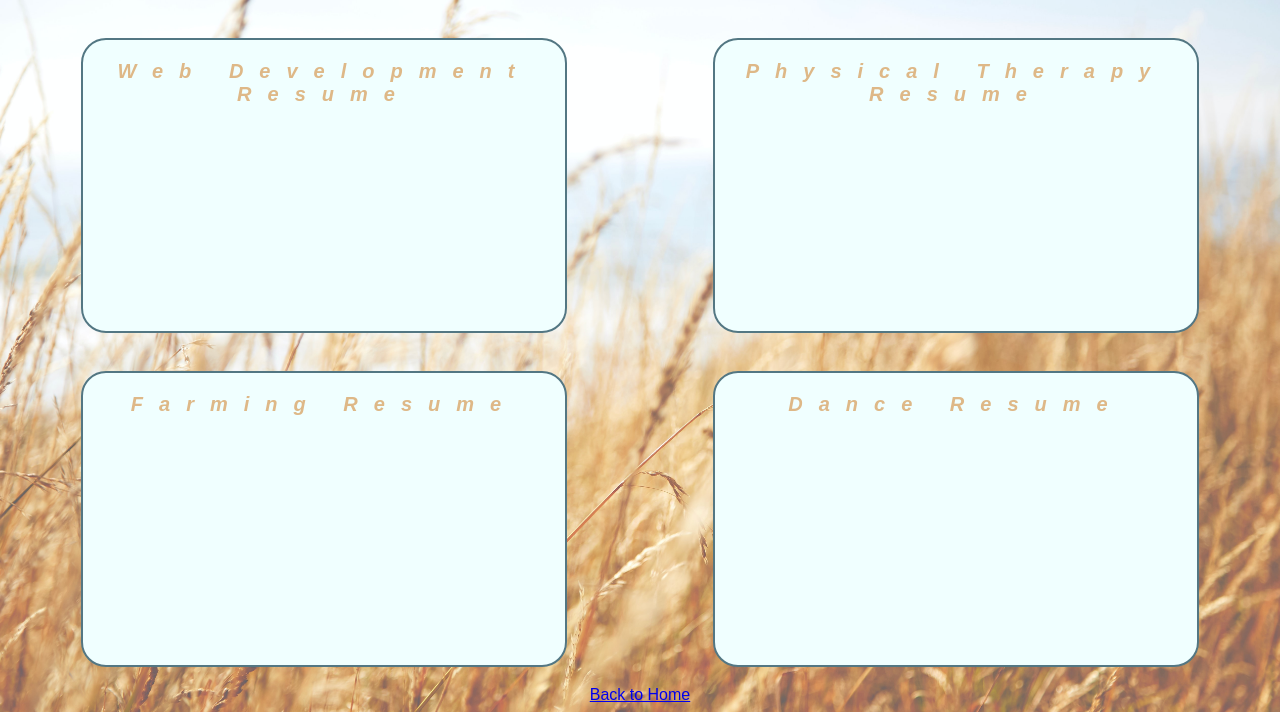
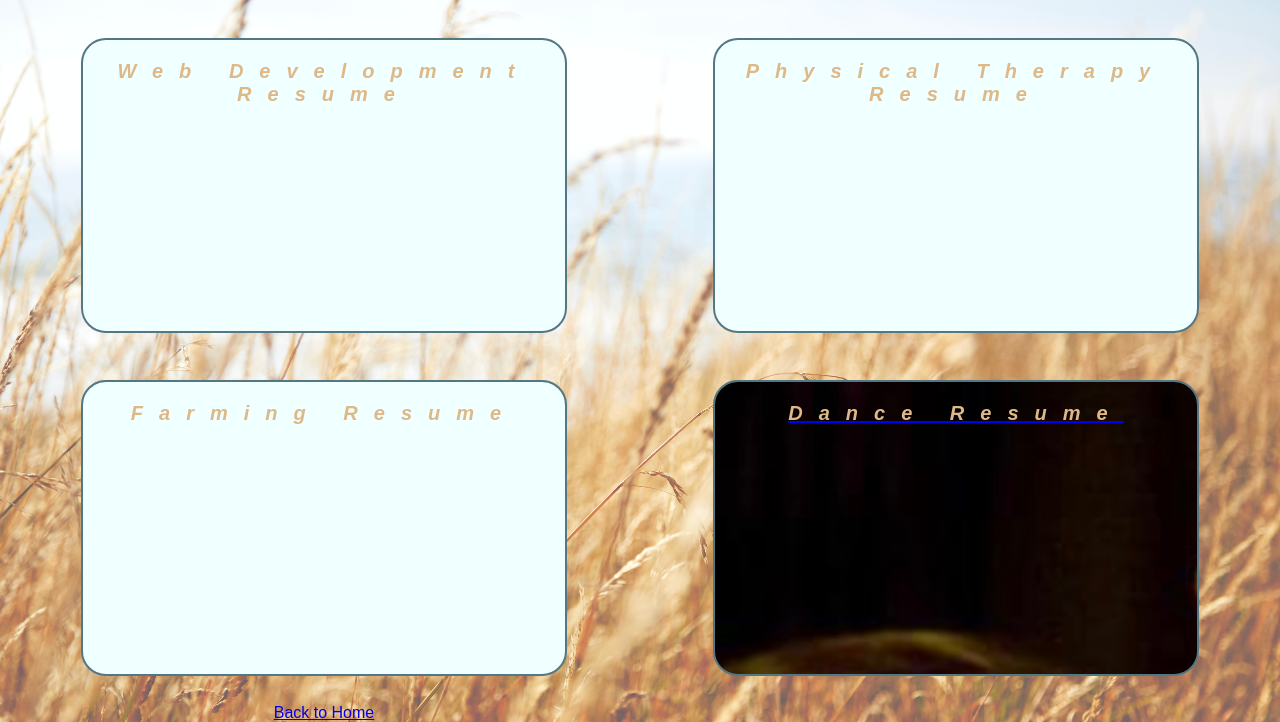
Before and after one commit to LeahMarke/ACA_web101_Leah_Marke, a plain HTML site: page myPortfolio/resume.html in a window 1280 px wide. Shown: the part 125-847 px from the top of the page. Drawn offline with Linux system fonts and the light colour scheme.

Commit message:
added dance resume link

```diff
--- a/myPortfolio/resume.css
+++ b/myPortfolio/resume.css
@@ -52,6 +52,7 @@ h2 {
 }
 #dance-resume {
   height: 12em;
+  background-image: url(/images/leahDancePic.jpg);
 }
 .back-home {
   display: flex;
--- a/myPortfolio/resume.html
+++ b/myPortfolio/resume.html
@@ -15,7 +15,8 @@
       <div><h2 id="web-resume">Web Development Resume</h2></div>
       <div><h2 id="PT-resume">Physical Therapy Resume</h2></div>
       <div><h2 id="farm-resume">Farming Resume</h2></div>
-      <a><h2 id="dance-resume">Dance Resume</h2></a>
+      <div><a href="./danceResume.html">
+        <h2 id="dance-resume">Dance Resume</h2></a>
     </div>
     <div class="back-home">
       <a href="index.html">Back to Home</a>
```
